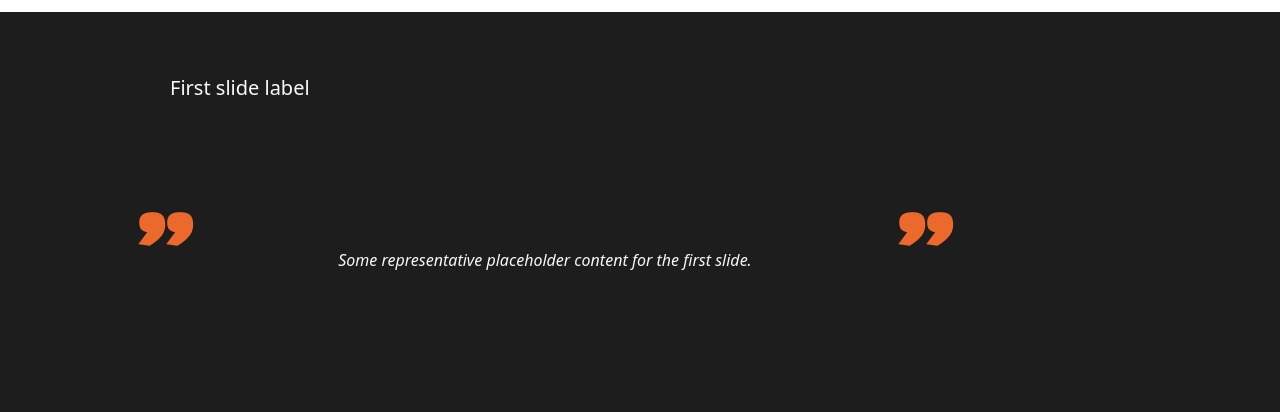
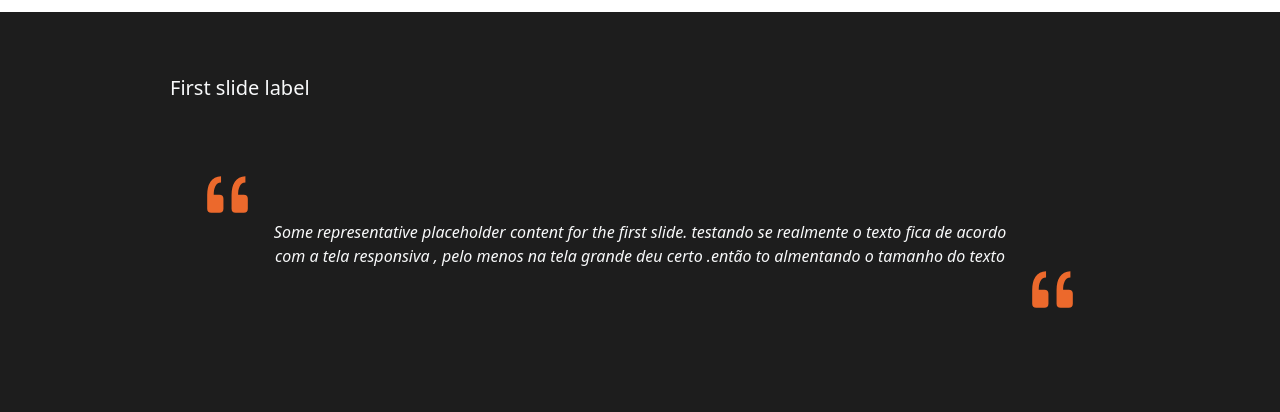
Before and after one commit to DougVikt/Sintonia-da-mente, a Django app: page / in a window 1280 px wide. Shown: the part 1443-1855 px from the top of the page. Run offline with Django 5.2, Linux system fonts and the light colour scheme; some libraries are stand-ins or nearby versions.

Commit message:
finalizando o avaliar

```diff
--- a/SintoniaMental/principal_app/templates/avaliacoes.html
+++ b/SintoniaMental/principal_app/templates/avaliacoes.html
@@ -15,9 +15,19 @@
                         <h5 class="m-4 p-3">First slide label</h5>
                     </div>
                     <div class="row aligh-item-center sty-row">
-                        <div class="col-2 sty-aspas fw-bold  align-self-start">"</div>
-                        <div class="col-6 sty-text p-2 fst-italic  align-self-center">Some representative placeholder content for the first slide.</div>
-                        <div class="col-2 sty-aspas fw-bold  align-self-end">"</div>
+                        <div class="col-2 sty-aspas fw-bold  d-flex flex-row-reverse align-self-start p-0">
+                            <svg xmlns="http://www.w3.org/2000/svg" width="65" height="65" fill="currentColor" class="bi bi-quote" viewBox="0 0 16 16">
+                                <path d="M12 12a1 1 0 0 0 1-1V8.558a1 1 0 0 0-1-1h-1.388q0-.527.062-1.054.093-.558.31-.992t.559-.683q.34-.279.868-.279V3q-.868 0-1.52.372a3.3 3.3 0 0 0-1.085.992 4.9 4.9 0 0 0-.62 1.458A7.7 7.7 0 0 0 9 7.558V11a1 1 0 0 0 1 1zm-6 0a1 1 0 0 0 1-1V8.558a1 1 0 0 0-1-1H4.612q0-.527.062-1.054.094-.558.31-.992.217-.434.559-.683.34-.279.868-.279V3q-.868 0-1.52.372a3.3 3.3 0 0 0-1.085.992 4.9 4.9 0 0 0-.62 1.458A7.7 7.7 0 0 0 3 7.558V11a1 1 0 0 0 1 1z"/>
+                            </svg>
+                        </div>
+                        <div class="col-8 sty-text p-2 fst-italic  align-self-center">
+                            Some representative placeholder content for the first slide. testando se realmente o texto fica de acordo com a tela responsiva , pelo menos na tela grande deu certo .então to almentando o tamanho do texto
+                         </div>
+                        <div class="col-2 sty-aspas fw-bold  d-flex align-self-end p-0">
+                            <svg xmlns="http://www.w3.org/2000/svg" width="65" height="65" fill="currentColor" class="bi bi-quote" viewBox="0 0 16 16">
+                                <path d="M12 12a1 1 0 0 0 1-1V8.558a1 1 0 0 0-1-1h-1.388q0-.527.062-1.054.093-.558.31-.992t.559-.683q.34-.279.868-.279V3q-.868 0-1.52.372a3.3 3.3 0 0 0-1.085.992 4.9 4.9 0 0 0-.62 1.458A7.7 7.7 0 0 0 9 7.558V11a1 1 0 0 0 1 1zm-6 0a1 1 0 0 0 1-1V8.558a1 1 0 0 0-1-1H4.612q0-.527.062-1.054.094-.558.31-.992.217-.434.559-.683.34-.279.868-.279V3q-.868 0-1.52.372a3.3 3.3 0 0 0-1.085.992 4.9 4.9 0 0 0-.62 1.458A7.7 7.7 0 0 0 3 7.558V11a1 1 0 0 0 1 1z"/>
+                            </svg>
+                        </div>
                     </div>
                 </div>
             {% comment %} {% endfor %}{% endcomment %}
--- a/SintoniaMental/principal_app/templates/carrossel.html
+++ b/SintoniaMental/principal_app/templates/carrossel.html
@@ -20,7 +20,7 @@
             <p class="sty-p text-center px-3">
               testando um texto aleatorio para ver como esta o comportamento do mesmo , assim espero que fique como quero
             </p><br>
-            <div class="mt-4 text-center">
+            <div class="mt-4 mb-4 text-center">
               <button class="sty-button btn "data-bs-toggle="modal" data-bs-target="#modaldica">saiba mais</button>
             </div>
           </div>
@@ -36,7 +36,7 @@
             <p class="sty-p text-center px-3">
               testando um texto aleatorio para ver como esta o comportamento do mesmo , assim espero que fique como quero
             </p><br>
-            <div class="mt-4 text-center">
+            <div class="mt-4 mb-4 text-center">
               <button class="sty-button btn "data-bs-toggle="modal" data-bs-target="#modaldica">saiba mais</button>
             </div>
           </div>
@@ -56,8 +56,8 @@
             <p class="sty-p text-center px-3">
               testando um texto aleatorio para ver como esta o comportamento do mesmo , assim espero que fique como quero
             </p><br>
-            <div class="mt-4 text-center">
-              <button class="sty-button btn "data-bs-toggle="modal" data-bs-target="#modaldica">saiba mais</button>
+            <div class="mt-4 mb-4 text-center">
+              <button class="sty-button btn  "data-bs-toggle="modal" data-bs-target="#modaldica">saiba mais</button>
             </div>
           </div>
       {% comment %}{% endif %} {% endcomment %}
--- a/SintoniaMental/static/Css/avaliacoes.css
+++ b/SintoniaMental/static/Css/avaliacoes.css
@@ -3,11 +3,10 @@
     background-color: rgb(29, 29, 29);
 }
 .sty-aspas{
-    font-size: 8rem;
+    font-size: 6rem;
     color:rgb(236, 105, 44);
-    font-family: "Passion One", sans-serif;
-    font-weight: 400;
-    font-style: normal;
+
+
 }
 .sty-row{
     height: 10rem;
```
